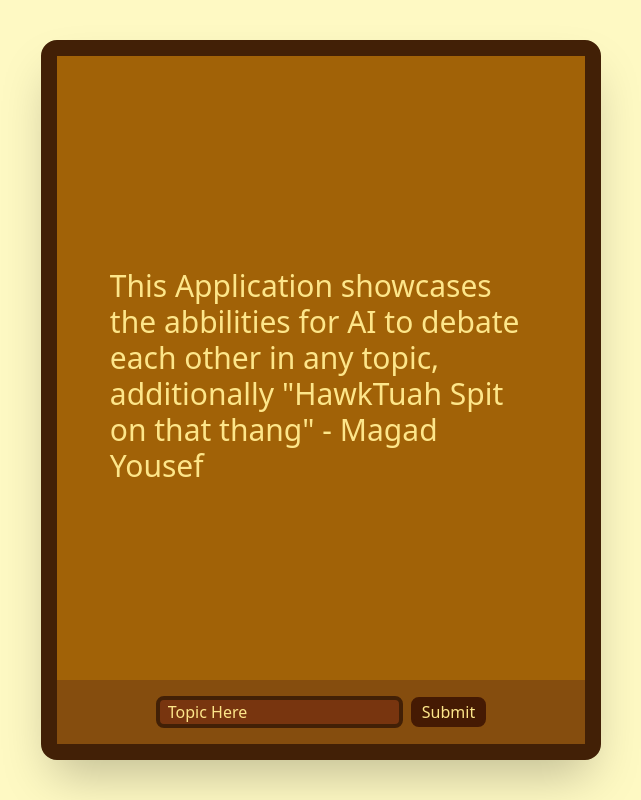
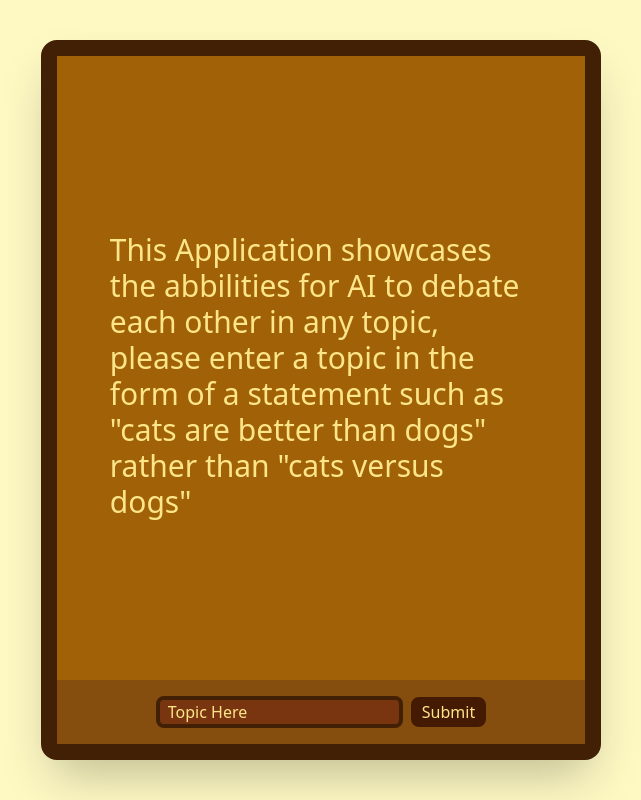
Before and after one commit to JackB7145/TalkTuah, a React (Vite) app in the folder frontend/: page / in a window 1280 px wide. Shown: the whole page, without its empty margins (319-960 px from the left). Built offline with nearby package versions, Linux system fonts and the light colour scheme.

Commit message:
Update instructional text in Home component for clearer user input guidance

```diff
--- a/frontend/src/pages/Home/Home.jsx
+++ b/frontend/src/pages/Home/Home.jsx
@@ -127,7 +127,7 @@ const Home = () => {
       <div className='flex flex-col justify-end items-center bg-yellow-700 border-[1rem] border-yellow-950 rounded-2xl min-h-[45rem] max-h-[45rem] min-w-[35rem] max-w-[35rem] shadow-2xl'>
 
       <div className='w-[80%] min-h-[38rem] flex justify-center items-center font-medium text-amber-200 text-3xl'>
-        <p>This Application showcases the abbilities for AI to debate each other in any topic, additionally "HawkTuah Spit on that thang" - Magad Yousef</p>
+        <p>This Application showcases the abbilities for AI to debate each other in any topic, please enter a topic in the form of a statement such as "cats are better than dogs" rather than "cats versus dogs"</p>
       </div>
 
         <div className='flex flex-col w-full justify-center items-center bg-yellow-800 p-4'>
```
